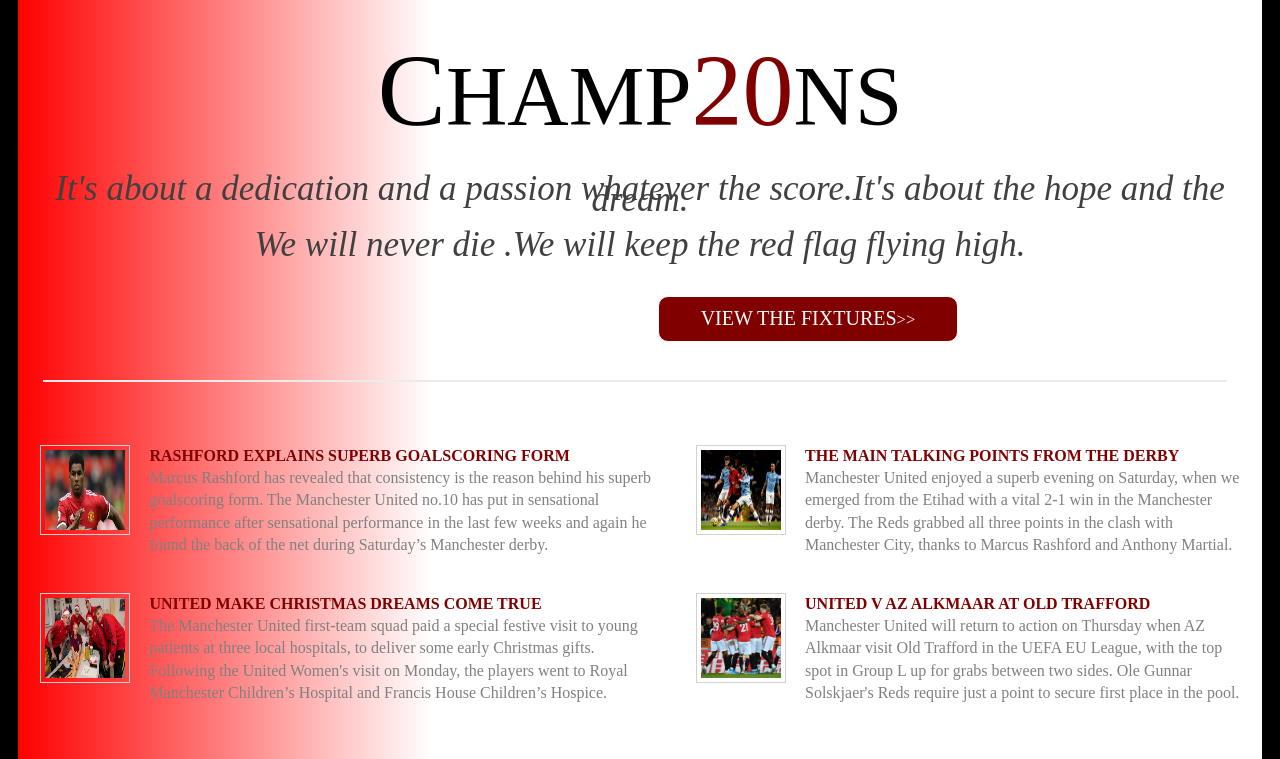
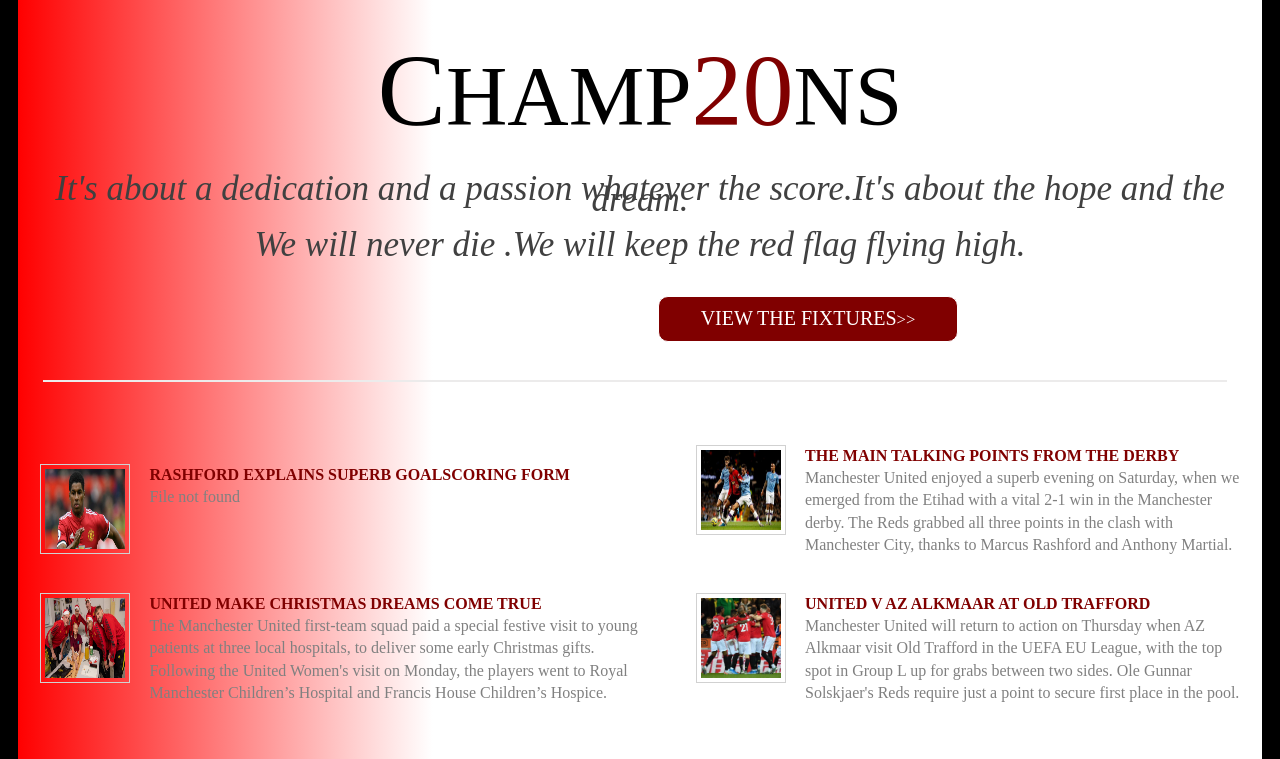
Before and after one commit to zahirmaliqi/INT19_20_GR12, a PHP site: page /Faqja1.php in a window 1280 px wide; the page is wider, and only the part inside the window is pictured. Shown: the part 859-1618 px from the top of that part. Run offline with PHP 8.4, Linux system fonts and the light colour scheme.

Commit message:
Update Faqja1.php

```diff
--- a/Faqja1.php
+++ b/Faqja1.php
@@ -103,8 +103,16 @@
 <td>
 <p class="paragrafi"> <img src="Foto1.jpg" id="imazhet">
 <span style="color:#800000;font-weight:bold;">RASHFORD EXPLAINS SUPERB GOALSCORING FORM</span><br>
-Marcus Rashford has revealed that consistency is the reason behind his superb goalscoring form.
-The Manchester United no.10 has put in sensational performance after sensational performance in the last few weeks and again he found the back of the net during Saturday’s Manchester derby.
+<!--readfile ()- funksion i cili përdoret për të lexuar një file dhe për ta shkruar atë në dalës.-->
+    <!--Nese nuk gjendet file athere ekzekuto "File not found".-->
+   <?php
+   $File = @readfile("Rashford.txt");
+     if (!$File)
+           {
+              print "File not found";
+           }
+   ?>
+
 </p></td>
 <td>
 <p class="paragrafi"> <img src="Foto2.jpg" id="imazhet">
```
